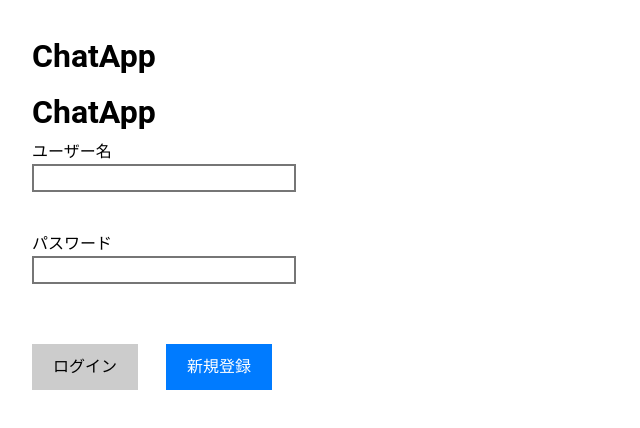
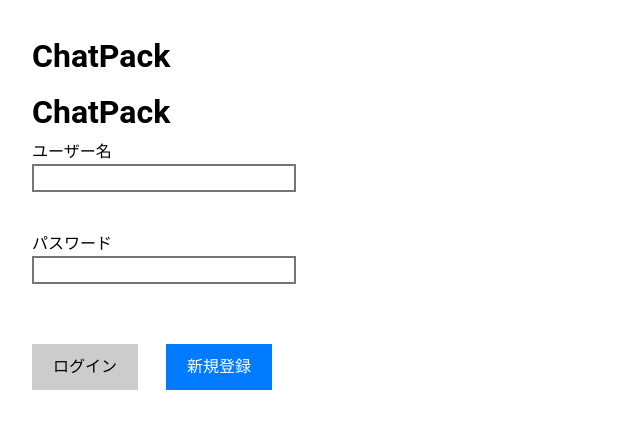
Before and after one commit to ryotanaka-rakus/hackathon-tc-A, a Vue app in the folder chatapp/: page / in a window 1280 px wide. Shown: the top 428 px of the page, without its empty margins (0-640 px from the left). Built offline with nearby package versions, Linux system fonts and the light colour scheme; no server answers.

Commit message:
loginのデザインの変更

```diff
--- a/chatapp/src/App.vue
+++ b/chatapp/src/App.vue
@@ -1,5 +1,5 @@
 <script setup>
-import { computed, onMounted, provide, ref } from "vue"
+import { computed, provide, ref } from "vue"
 import { useRouter } from "vue-router";
 
 // #region reactive state
@@ -24,12 +24,9 @@ const enterChat = () => {
 <template>
   <header>
     <div class="border-b-2 border-gray-500 flex flex-row items-center justify-between">
-      <h1 class="text-blue-700 font-bold text-3xl mb-2" @click="enterChat">ChatApp</h1>
+      <h1 class="text-blue-700 font-bold text-3xl mb-2" @click="enterChat">ChatPack</h1>
       <div class="max-w-3xl text-2xl"><p v-if="isUserName && $route.path !== '/'">ユーザー名：{{ userName }}</p></div>
     </div>
   </header>
   <router-view />
 </template>
-
-<style scoped>
-</style>
--- a/chatapp/src/components/ChatPost.vue
+++ b/chatapp/src/components/ChatPost.vue
@@ -359,7 +359,10 @@ const enterMemoPin = () => {
         </li>
       </ul>
       <!-- メッセージを編集する際に使用するテキストエリアを追加 -->
-      <textarea v-if="editAreaFlag" variant="outlined" placeholder="編集文を入力してください" rows="4" class="area" v-model="editContent"></textarea>
+      <!-- <textarea v-if="editAreaFlag" variant="outlined" placeholder="編集文を入力してください" rows="4" class="area" v-model="editContent"></textarea> -->
+    </div>
+    <div class="mt-5 flex justify-center">
+      <textarea v-if="editAreaFlag" variant="outlined" placeholder="編集文を入力してください" rows="4" class="pr-0 border-2 border-solid border-gray-300 w-96" v-model="editContent"></textarea>
     </div>
   </div>
 </template>
--- a/chatapp/src/components/ListPost.vue
+++ b/chatapp/src/components/ListPost.vue
@@ -358,8 +358,10 @@ const enterMemoPin = () => {
           </div>
         </li>
       </ul>
+    </div>
+    <div class="mt-5 flex justify-center">
       <!-- メッセージを編集する際に使用するテキストエリアを追加 -->
-      <textarea v-if="editAreaFlag" variant="outlined" placeholder="編集文を入力してください" rows="4" class="area" v-model="editContent"></textarea>
+      <textarea v-if="editAreaFlag" variant="outlined" placeholder="編集文を入力してください" rows="4" class="pr-0 border-2 border-solid border-gray-300 w-96" v-model="editContent"></textarea>
     </div>
   </div>
 </template>
--- a/chatapp/src/components/Login.vue
+++ b/chatapp/src/components/Login.vue
@@ -99,7 +99,7 @@ const onSubmit = () => {
 
 <template>
   <div class="flex justify-center mt-20">
-    <h1 class="text-blue-700 font-bold text-7xl mt-20">ChatApp</h1>
+    <h1 class="text-blue-700 font-bold text-7xl mt-20">ChatPack</h1>
   </div>
   <div class="mt-20 flex justify-center flex-col items-center">
     <div class="flex justify-center">
```
Also changed, not shown: 1 other file (tests, documents, lock files or other folders).
